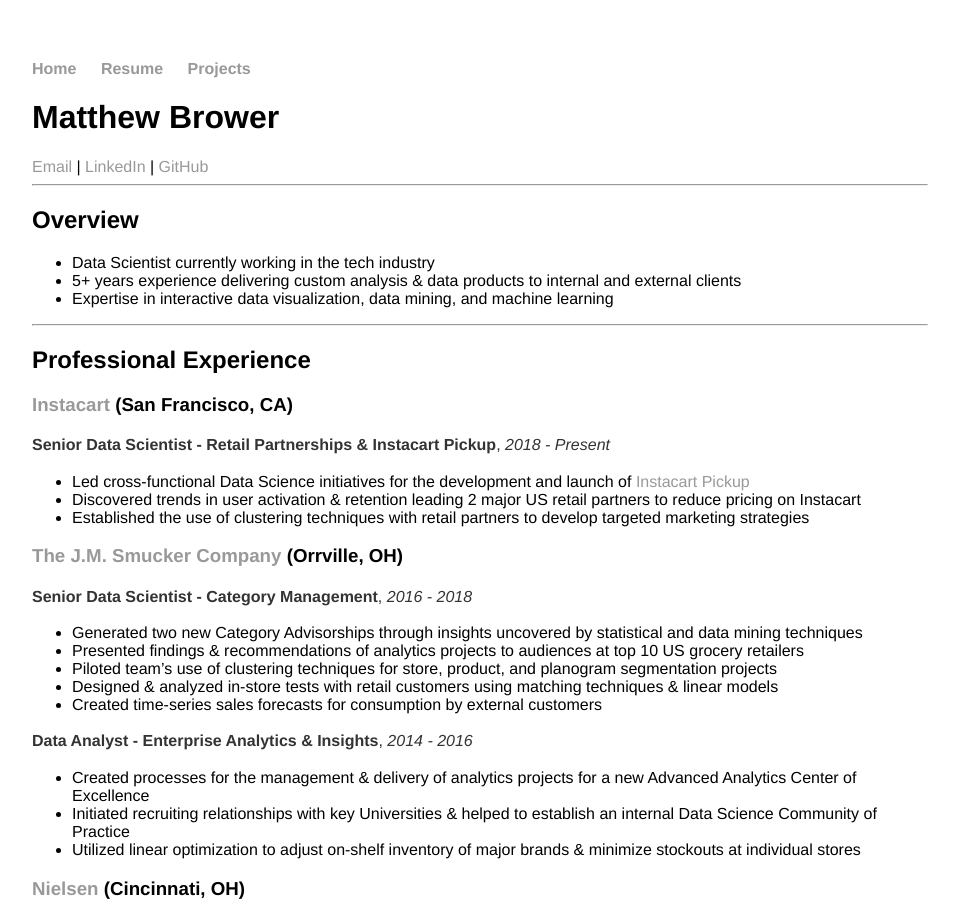
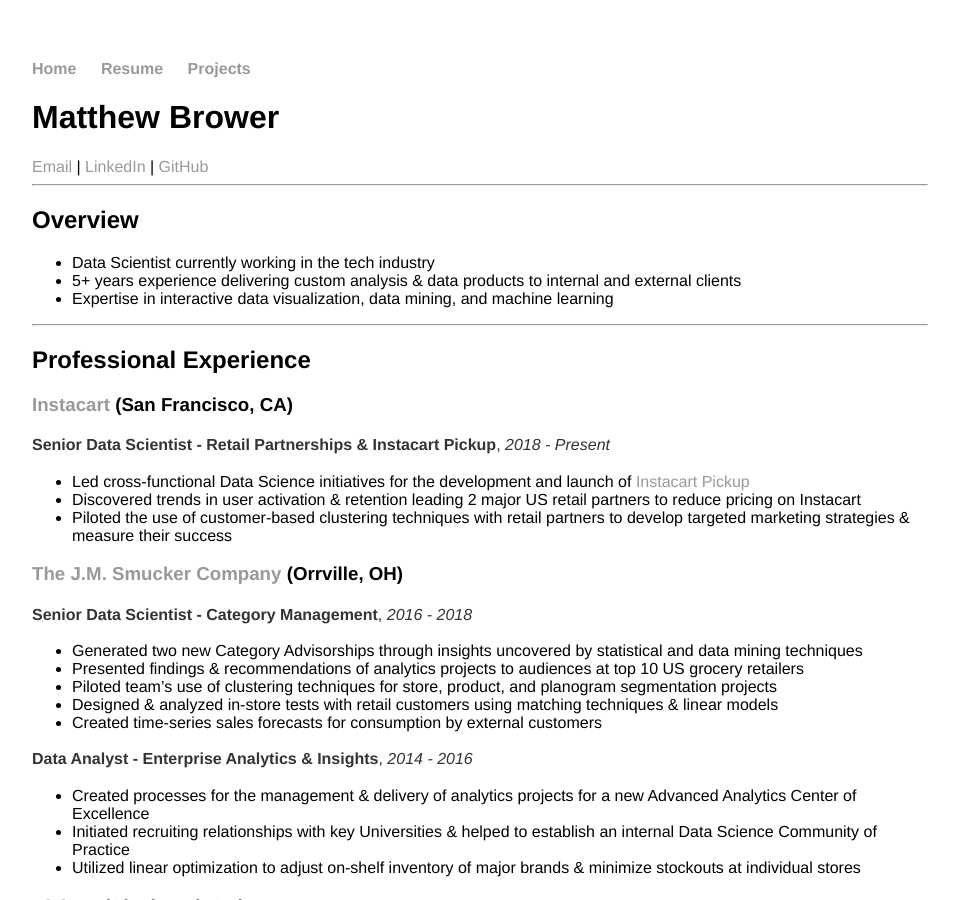
Before and after one commit to MatthewBrower/matthewbrower.github.io, a Jekyll site: the page built from resume/index.md, in a window 1280 px wide and 900 px high. Shown: the whole window, without its empty margins (160-1119 px from the left). Built offline with Jekyll 4.4.1, drawn with Linux system fonts in a browser that asks for light colours.

Commit message:
Update index.md

```diff
--- a/resume/index.md
+++ b/resume/index.md
@@ -25,7 +25,7 @@
 __Senior Data Scientist - Retail Partnerships & Instacart Pickup__, _2018 - Present_
 - Led cross-functional Data Science initiatives for the development and launch of [Instacart Pickup](https://www.engadget.com/2018/11/07/instacart-grocery-pickup-service/)
 - Discovered trends in user activation & retention leading 2 major US retail partners to reduce pricing on Instacart
-- Established the use of clustering techniques with retail partners to develop targeted marketing strategies
+- Piloted the use of customer-based clustering techniques with retail partners to develop targeted marketing strategies & measure their success
 
 ### [The J.M. Smucker Company](https://www.jmsmucker.com/) (Orrville, OH)
 __Senior Data Scientist - Category Management__, _2016 - 2018_
```
